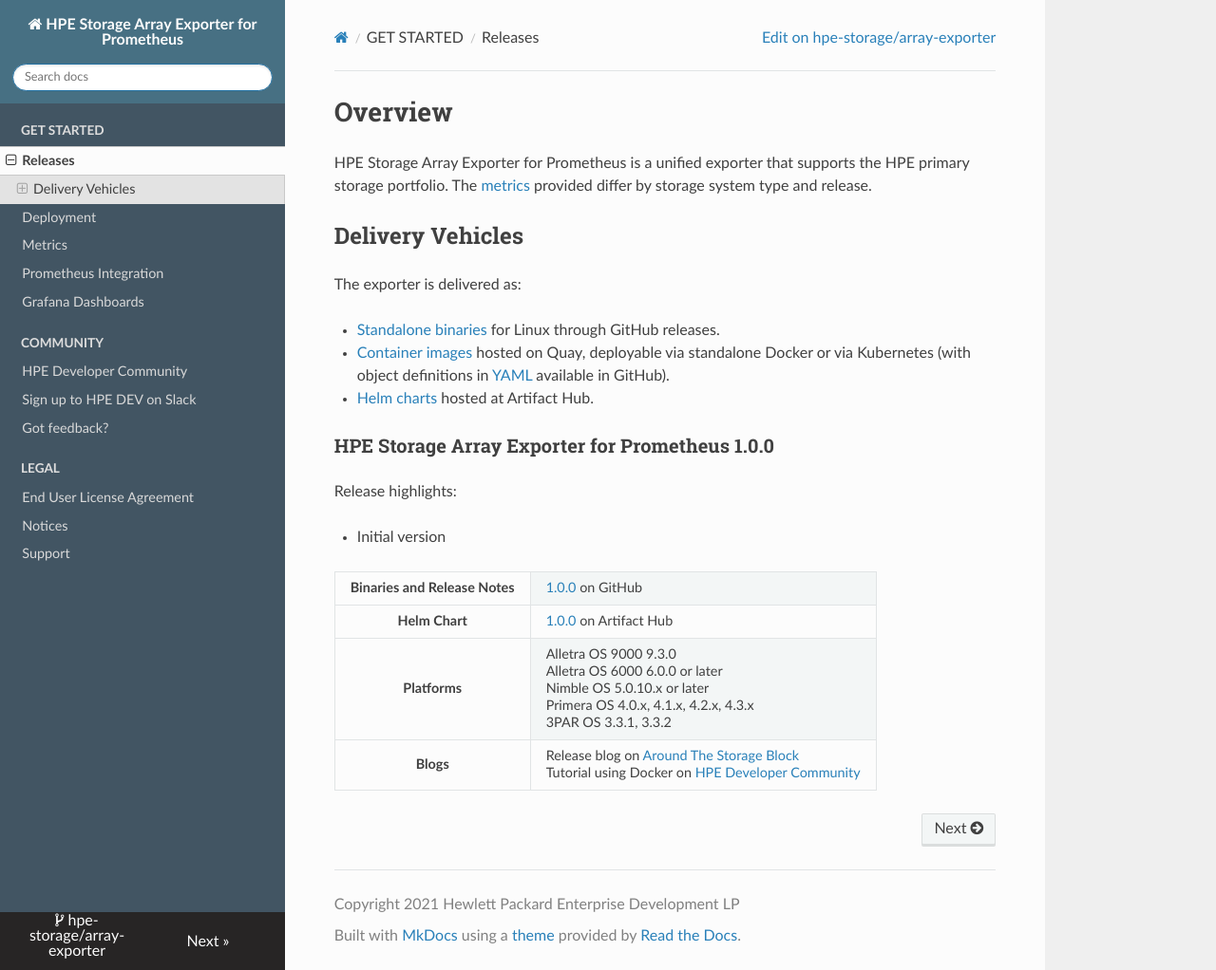
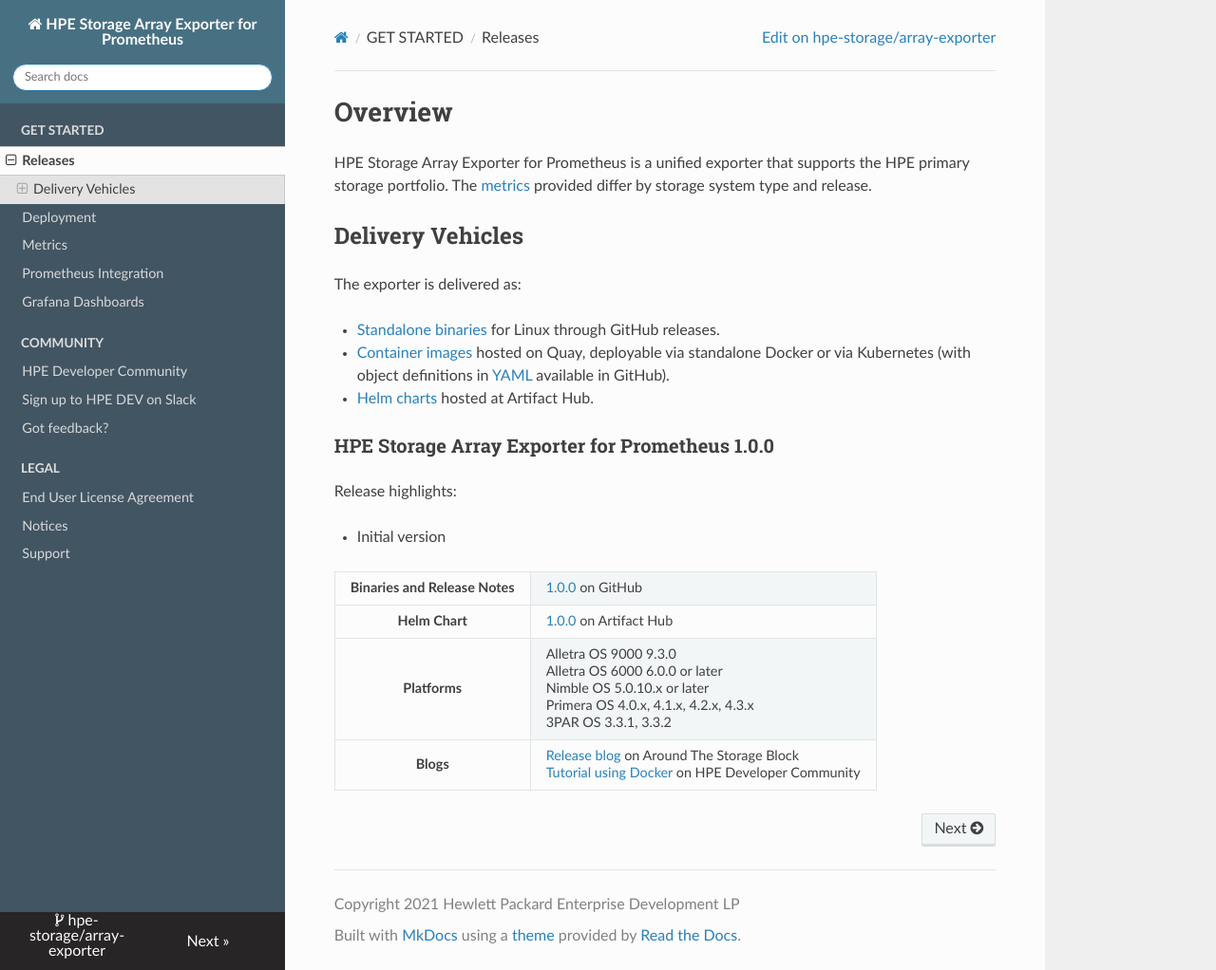
Before and after one commit to hpe-storage/array-exporter, an MkDocs documentation site: the page built from docs/releases/index.md, in a window 1280 px wide and 1022 px high. Shown: the whole window at 95% size. Built offline with MkDocs 1.6.1, drawn with Linux system fonts in a browser that asks for light colours; nearby versions of some CDN libraries.

```diff
--- a/docs/releases/index.md
+++ b/docs/releases/index.md
@@ -42,8 +42,8 @@ Release highlights:
  <tr>
    <th>Blogs</th>
    <td>
-    Release blog on <a href="https://community.hpe.com/t5/Around-the-Storage-Block/HPE-CSI-Driver-for-Kubernetes-enhancements-with-monitoring-and/ba-p/7158137">Around The Storage Block</a><br />
-    Tutorial using Docker on <a href="https://developer.hpe.com/blog/get-started-with-prometheus-and-grafana-on-docker-with-hpe-storage-array-exporter/">HPE Developer Community</a>
+    <a href="https://community.hpe.com/t5/Around-the-Storage-Block/HPE-CSI-Driver-for-Kubernetes-enhancements-with-monitoring-and/ba-p/7158137">Release blog</a> on Around The Storage Block<br />
+    <a href="https://developer.hpe.com/blog/get-started-with-prometheus-and-grafana-on-docker-with-hpe-storage-array-exporter/">Tutorial using Docker</a> on HPE Developer Community
    </td>
  </tr>
 </table>
```
